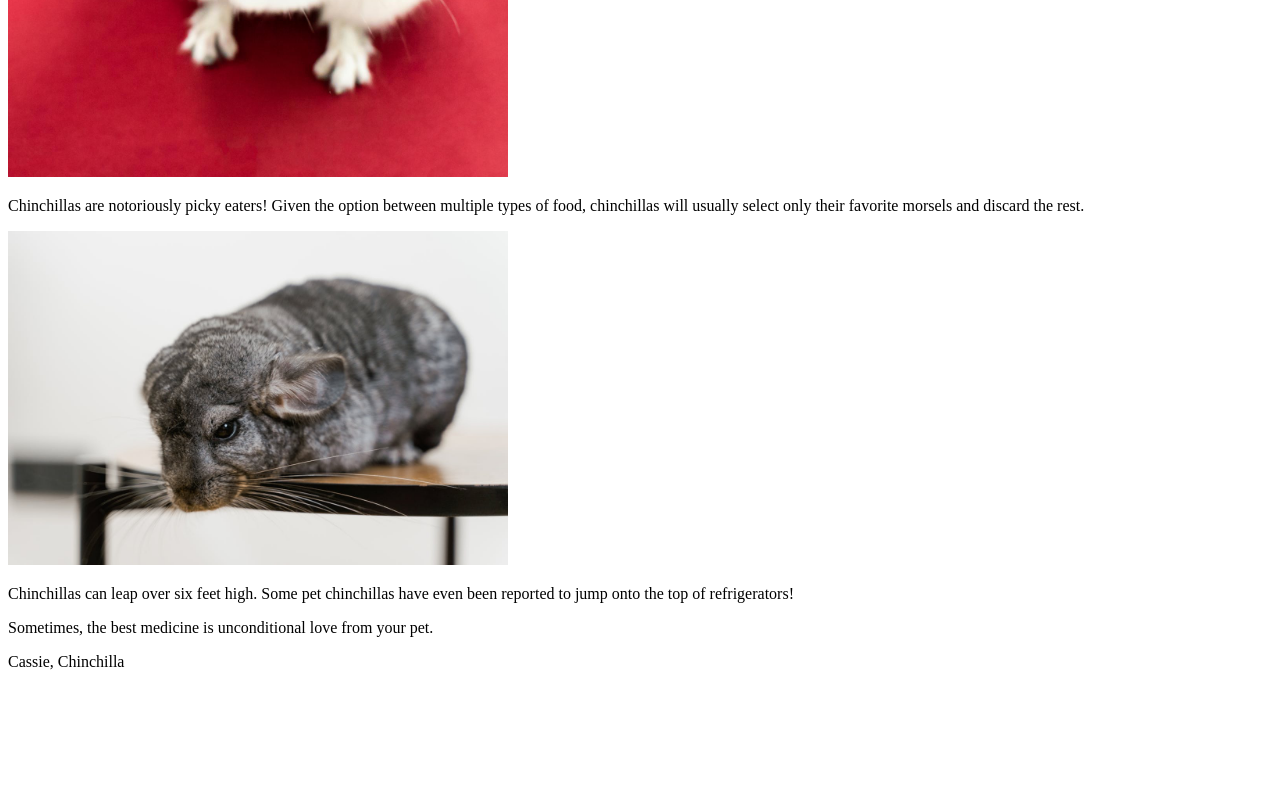
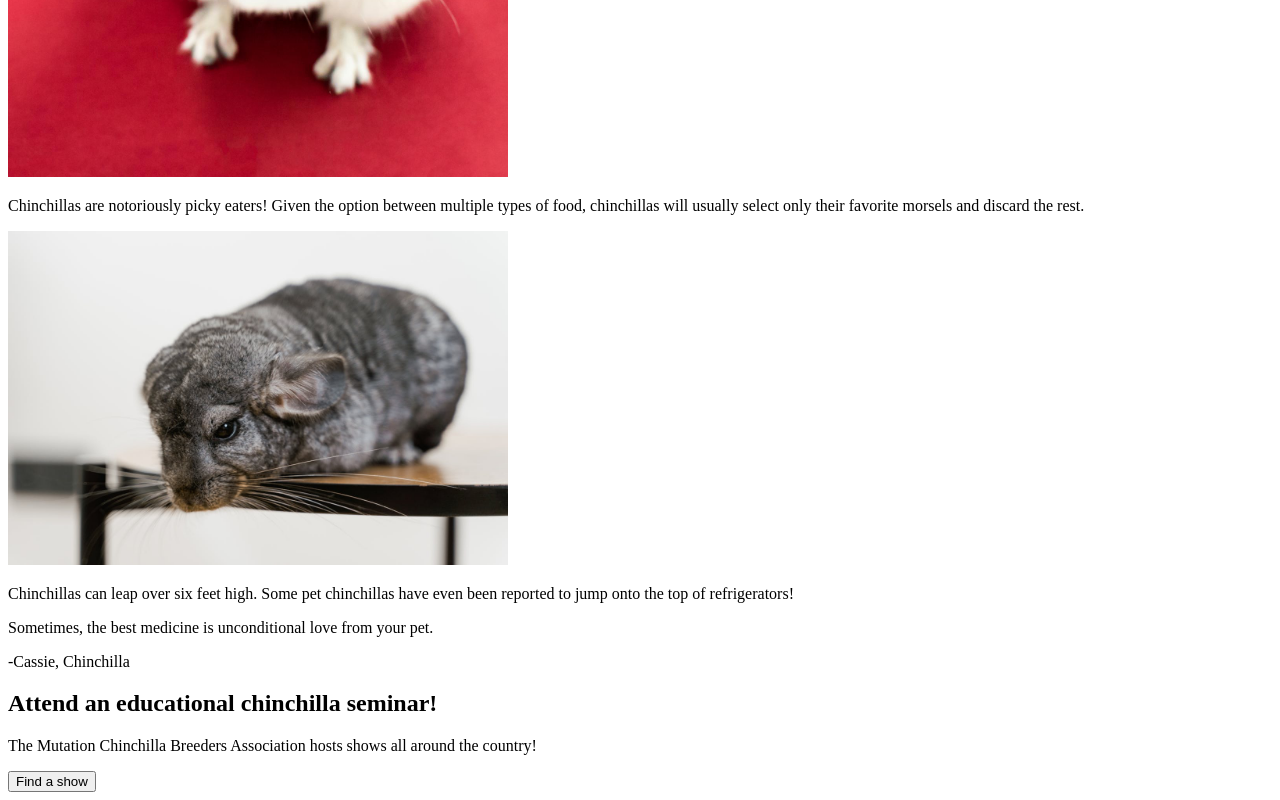
Before and after one commit to hemitonic/project_landing-page, a plain HTML site: page index.html in a window 1280 px wide. Shown: the part 1988-2788 px from the top of the page. Before the commit the page ends 2675 px from the top, so only its background shows below. Drawn offline with Linux system fonts and the light colour scheme.

Commit message:
Flesh out action call div

```diff
--- a/index.html
+++ b/index.html
@@ -50,11 +50,13 @@
 
     <div class="quote">
         <p class="quote__text">Sometimes, the best medicine is unconditional love from your pet.</p>
-        <p class="quote__source">Cassie, Chinchilla</p>
+        <p class="quote__source">-Cassie, Chinchilla</p>
     </div>
 
     <div class="action-call">
-
+        <h2 class="action-call__heading">Attend an educational chinchilla seminar!</h2>
+        <p class="action-call__text">The Mutation Chinchilla Breeders Association hosts shows all around the country!</p>
+        <button class="action-call__button">Find a show</button>
     </div>
 
     <div class="footer">
```
